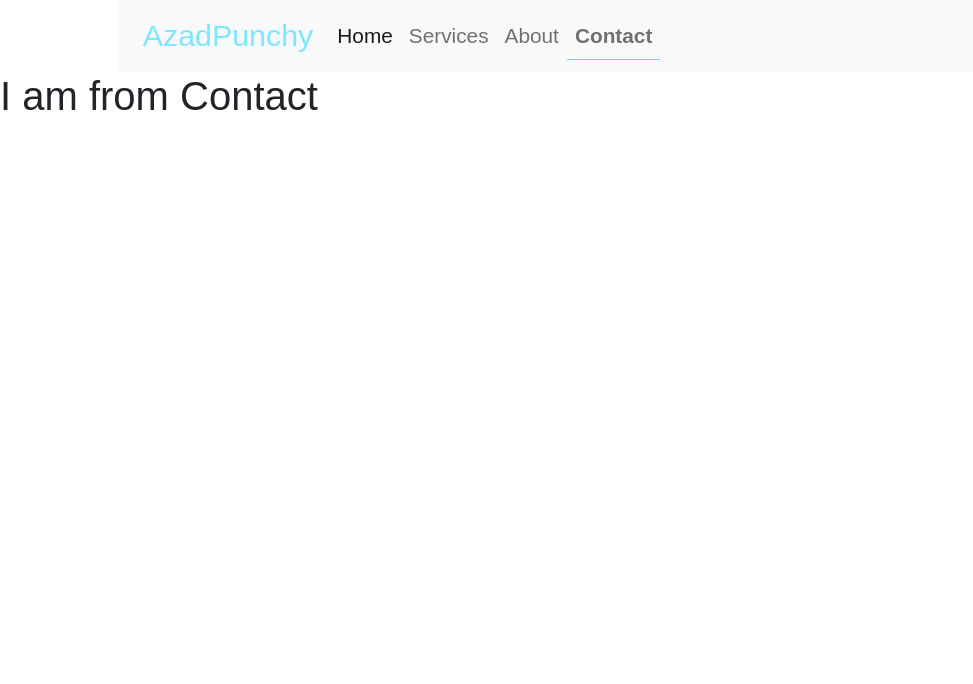
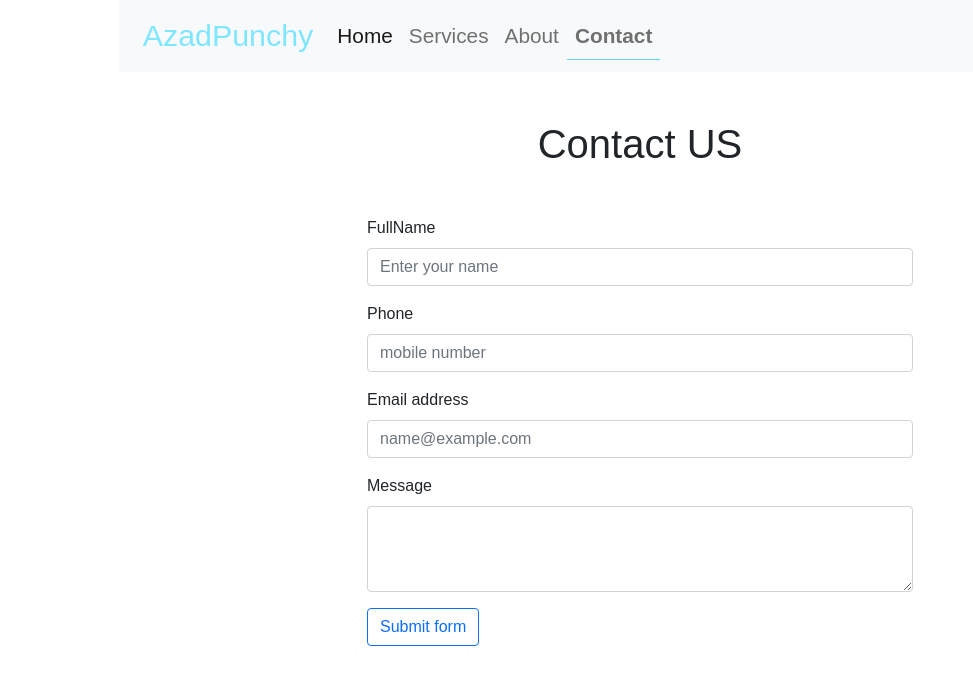
Before and after one commit to azadpunchy/1st_PortfolioProject_react, a React (Create React App) app: page /contact in a window 1280 px wide. Shown: the top 684 px of the page, without its empty margins (0-973 px from the left). Built offline with nearby package versions, Linux system fonts and the light colour scheme; the HTML template or start-up script is replaced by a standard one.

Commit message:
redme deleted and gitignore updated and contact created

```diff
--- a/src/Contact.js
+++ b/src/Contact.js
@@ -1,10 +1,108 @@
-import React from "react";
+import React, { useState } from "react";
 
 const Contact = () => {
+  const [data, setData] = useState({
+    fullname: "",
+    phone: "",
+    email: "",
+    msg: "",
+  });
+
+  const InputEvent = (event) => {
+    const { name, value } = event.target;
+
+    setData((preVal) => {
+      return {
+        ...preVal,
+        [name]: value,
+      };
+    });
+  };
+
+  const formSubmit = (e) => {
+    e.preventDefault();
+    alert(
+      `My name is ${data.fullname}. My mobile number is ${data.phone} and email is ${data.email}, Here is what I watn to say ${data.msg}`
+    );
+  };
+
   return (
     <>
-      <h1> I am from Contact </h1>
+      <div className="my-5">
+        <h1 className="text-center"> Contact US </h1>
+      </div>
+      <div className="container contact_div">
+        <div className="row">
+          <div className="col-md-6 col-10 mx-auto">
+            <form onSubmit={formSubmit}>
+              <div class="mb-3">
+                <label for="exampleFormControlInput1" class="form-label">
+                  FullName
+                </label>
+                <input
+                  type="text"
+                  class="form-control"
+                  id="exampleFormControlInput1"
+                  name="fullname"
+                  value={data.fullname}
+                  onChange={InputEvent}
+                  placeholder="Enter your name"
+                />
+              </div>
+              <div class="mb-3">
+                <label for="exampleFormControlInput1" class="form-label">
+                  Phone
+                </label>
+                <input
+                  type="number"
+                  class="form-control"
+                  id="exampleFormControlInput1"
+                  name="phone"
+                  value={data.phone}
+                  onChange={InputEvent}
+                  placeholder="mobile number"
+                />
+              </div>
+              <div class="mb-3">
+                <label for="exampleFormControlInput1" class="form-label">
+                  Email address
+                </label>
+                <input
+                  type="email"
+                  class="form-control"
+                  id="exampleFormControlInput1"
+                  name="email"
+                  value={data.email}
+                  onChange={InputEvent}
+                  placeholder="name@example.com"
+                />
+              </div>
+
+              <div class="mb-3">
+                <label for="exampleFormControlTextarea1" class="form-label">
+                  Message
+                </label>
+                <textarea
+                  class="form-control"
+                  id="exampleFormControlTextarea1"
+                  rows="3"
+                  name="msg"
+                  value={data.msg}
+                  onChange={InputEvent}
+                ></textarea>
+              </div>
+
+              <div class="col-12">
+                <button class="btn btn-outline-primary" type="submit">
+                  Submit form
+                </button>
+              </div>
+            </form>
+          </div>
+        </div>
+      </div>
     </>
   );
 };
+
 export default Contact;
```
Also changed, not shown: 2 other files (tests, documents, lock files or other folders).
